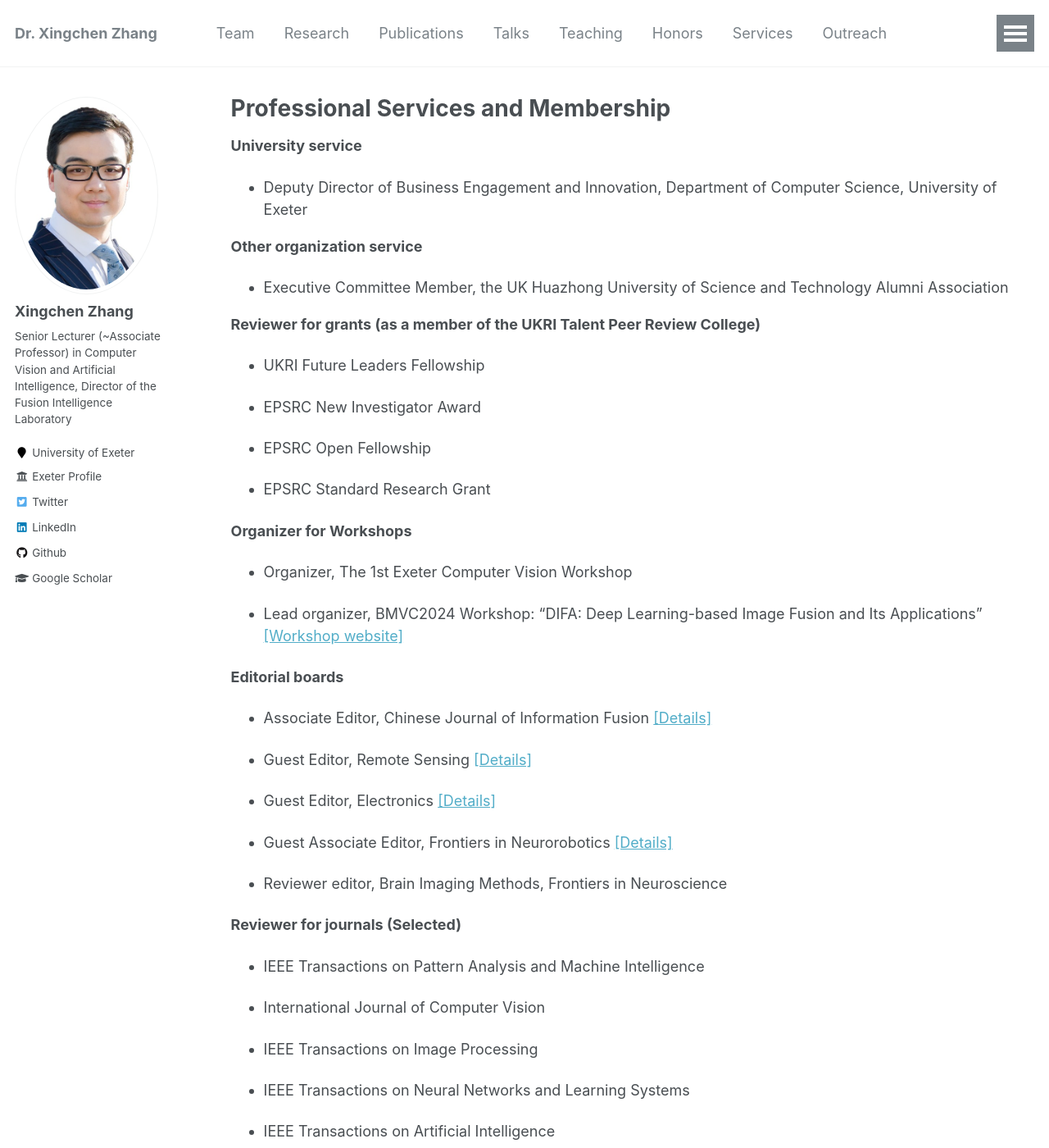
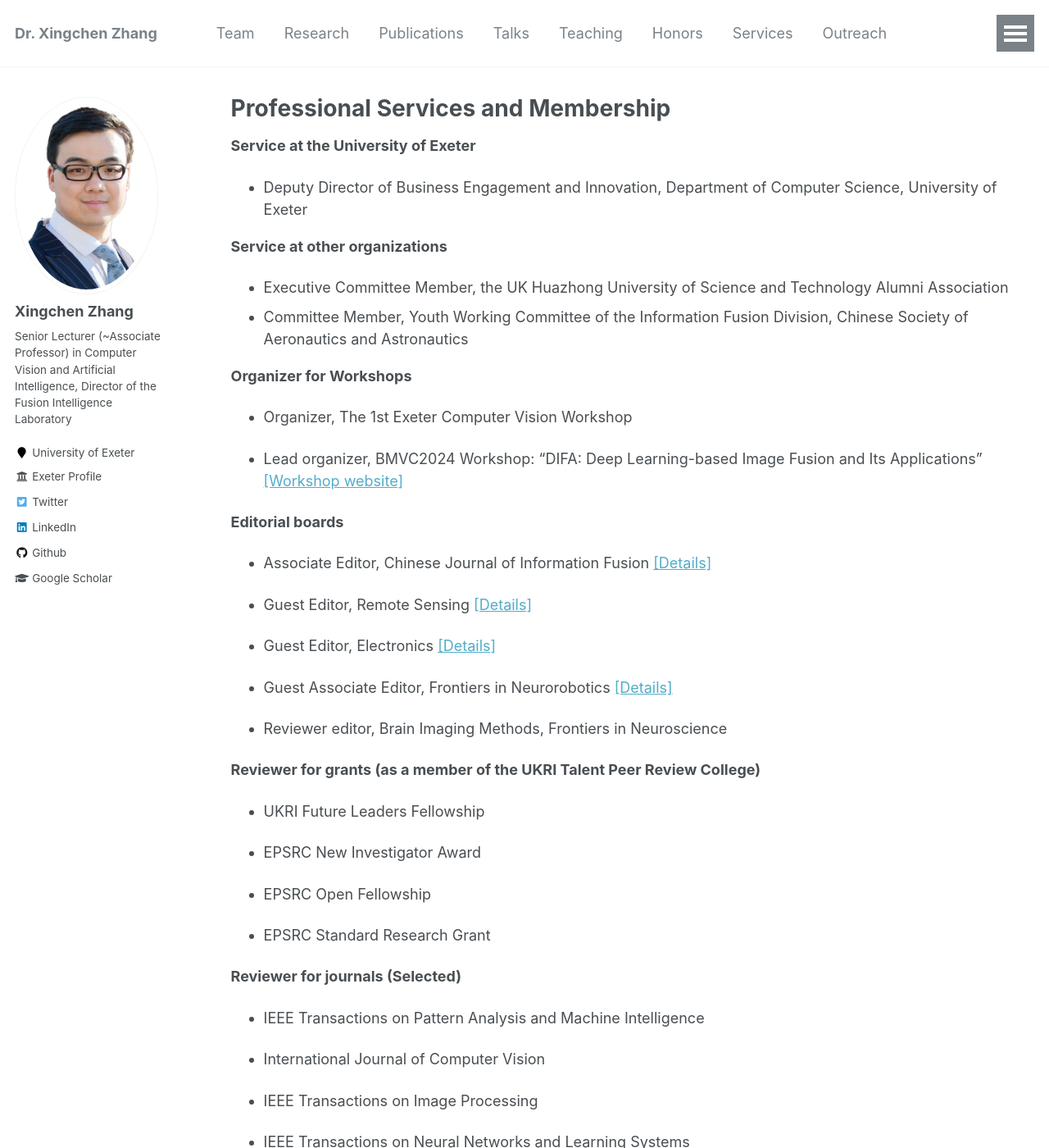
Before and after one commit to xingchenzhang/xingchenzhang.github.io, a Jekyll site: the page built from _pages/service.md, in a window 1280 px wide and 1400 px high. Shown: the whole window at 82% size. Built offline with Jekyll 4.4.1, drawn with Linux system fonts in a browser that asks for light colours; some of the changed text lies outside the part shown.

Commit message:
update research and services

```diff
--- a/_pages/service.md
+++ b/_pages/service.md
@@ -6,23 +6,14 @@ author_profile: true
 ---
 {% include base_path %}
 
-**University service**
+**Service at the University of Exeter**
 
 - Deputy Director of Business Engagement and Innovation, Department of Computer Science, University of Exeter
 
-**Other organization service**
+**Service at other organizations**
 
 - Executive Committee Member, the UK Huazhong University of Science and Technology Alumni Association
-
-**Reviewer for grants (as a member of the UKRI Talent Peer Review College)**
-
-- UKRI Future Leaders Fellowship
-
-- EPSRC New Investigator Award
-
-- EPSRC Open Fellowship
-
-- EPSRC Standard Research Grant
+- Committee Member, Youth Working Committee of the Information Fusion Division, Chinese Society of Aeronautics and Astronautics
 
 **Organizer for Workshops**
 
@@ -42,6 +33,17 @@ author_profile: true
 - Guest Associate Editor, Frontiers in Neurorobotics [[Details]](https://www.frontiersin.org/research-topics/64494/multi-source-and-multi-domain-data-fusion-and-enhancement-methods-evaluation-and-applications)
 
 - Reviewer editor, Brain Imaging Methods, Frontiers in Neuroscience
+
+
+**Reviewer for grants (as a member of the UKRI Talent Peer Review College)**
+
+- UKRI Future Leaders Fellowship
+
+- EPSRC New Investigator Award
+
+- EPSRC Open Fellowship
+
+- EPSRC Standard Research Grant
 
 
 **Reviewer for journals (Selected)**
```
Also changed, not shown: other parts of _pages/service.md (+0 -2 lines), _pages/research.md (+2 -4 lines).
